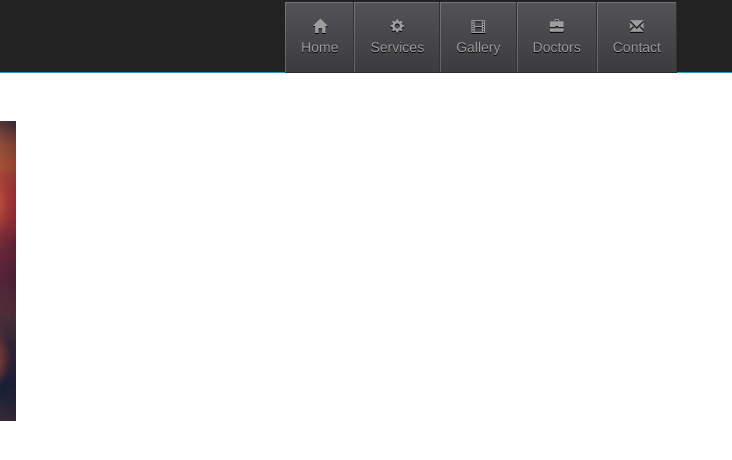
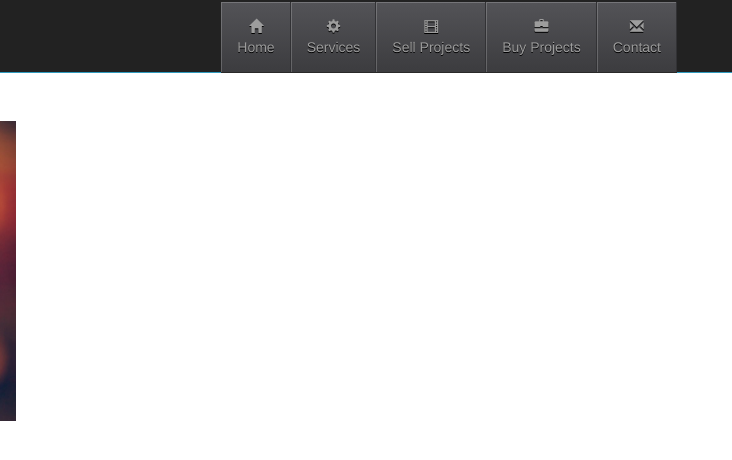
Before and after one commit to rjdp/devs, a plain HTML site: page index.html in a window 1280 px wide. Shown: the full height of the page, 548-1280 px from the left. Drawn offline with Linux system fonts and the light colour scheme.

Commit message:
menu bar option rename

```diff
--- a/index.html
+++ b/index.html
@@ -50,7 +50,7 @@
 						<li>
 						<a href="#gallery" class="scroll">
 						<span class="glyphicon glyphicon-film icn_pos" aria-hidden="true"></span><br>
-						Gallery
+						Sell Projects
 						</a>
 						</li>
 						<!---->
@@ -58,7 +58,7 @@
 						<li>
 						<a href="#doc" class="scroll">
 						<span class="glyphicon glyphicon-briefcase icn_pos" aria-hidden="true"></span><br>
-						Doctors
+						Buy Projects
 						</a>
 						</li>
 						<!---->
```
